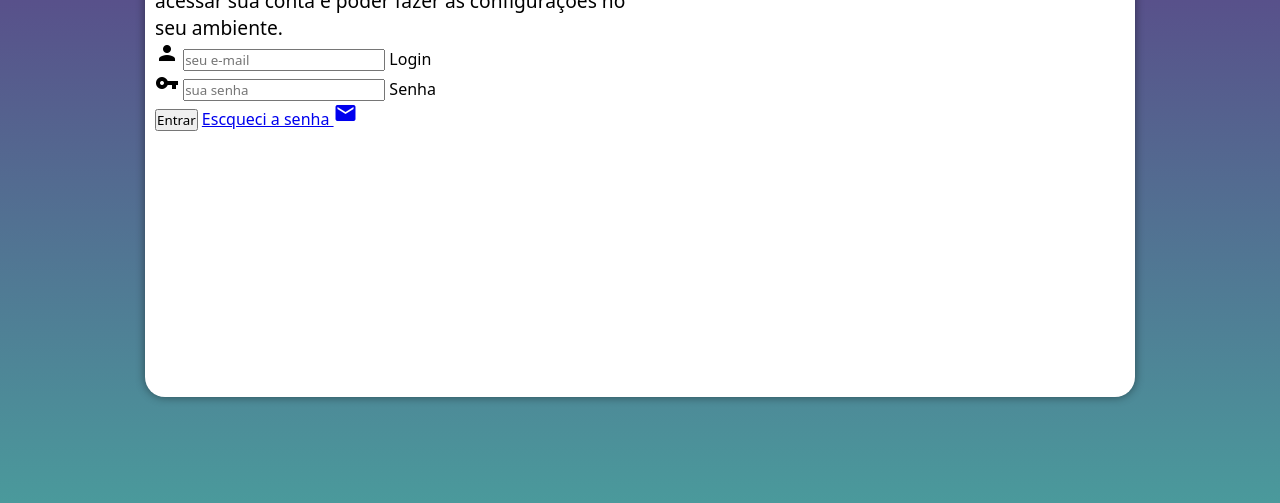
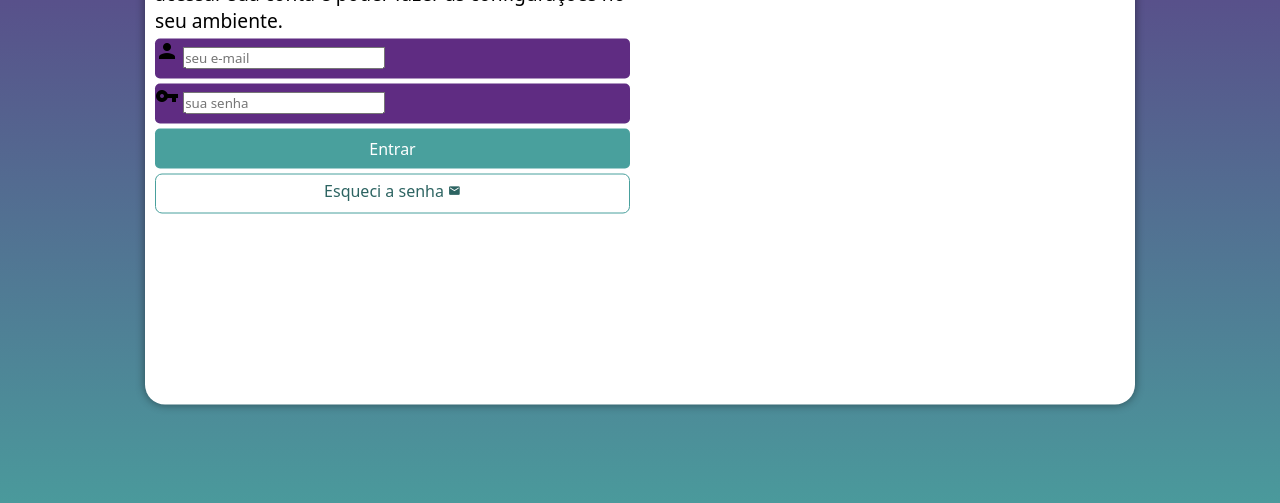
Before and after one commit to JPMarco/projeto-login, a plain HTML site: page index.html in a window 1280 px wide. Shown: the part 253-756 px from the top of the page. Drawn offline with Linux system fonts and the light colour scheme.

Commit message:
atualizei formulario

```diff
--- a/estilos/style.css
+++ b/estilos/style.css
@@ -31,7 +31,7 @@ section#login {
 
     background-color: white;
     width: 250px;
-    height: 500px;
+    height: 515px;
     border-radius: 20px;
     box-shadow: 0px 0px 10px rgba(0, 0, 0, 0.450);
 
@@ -49,10 +49,54 @@ section#login > div#formulario {
     display: block;
     padding: 10px;
 }
-    div#formulario > h1 {
+div#formulario > h1 {
         text-align: center;
         margin-bottom: 10px;
-    }
-    div#formulario > p {
+}
+div#formulario > p {
         font-size: 0.8em;
-    }
+}
+form > div.campo {
+    background-color: #5f2c82;
+    display: block;
+    width: 100%;
+    height: 40px;
+    border-radius: 5px;
+    margin: 5px 0px;
+}
+div.campo > label {
+    display: none;
+}
+form > input[type=submit] {
+    display: block;
+    font-size: 1em;
+    width: 100%;
+    height: 40px;
+    background-color: #49a09d;
+    color: white;
+    border: none;
+    border-radius: 5px;
+}
+form > input[type=submit]:hover {
+    background-color: #2d6462;
+}
+form > a.botao {
+    display: block;
+    text-align: center;
+    font-size: 1em;
+    width: 100%;
+    height: 40px;
+    padding-top: 5px;
+    margin-top: 5px;
+    background-color: white;
+    color: #2d6462;
+    border: 1px solid #49a09d;
+    border-radius: 7px;
+    text-decoration: none;
+}
+form > a.botao:hover {
+    background-color: #6cd3cf;
+}
+form > a.botao > i {
+    font-size: 0.8em;
+}
--- a/index.html
+++ b/index.html
@@ -28,8 +28,8 @@
                         <label for="isenha">Senha</label>
                     </div>
                     <input type="submit" value="Entrar">
-                    <a href="esqueci.html">
-                        Escqueci a senha <i class="material-icons">mail</i>
+                    <a href="esqueci.html" class="botao">
+                        Esqueci a senha <i class="material-icons">mail</i>
                     </a>
                 </form>
             </div>
```
